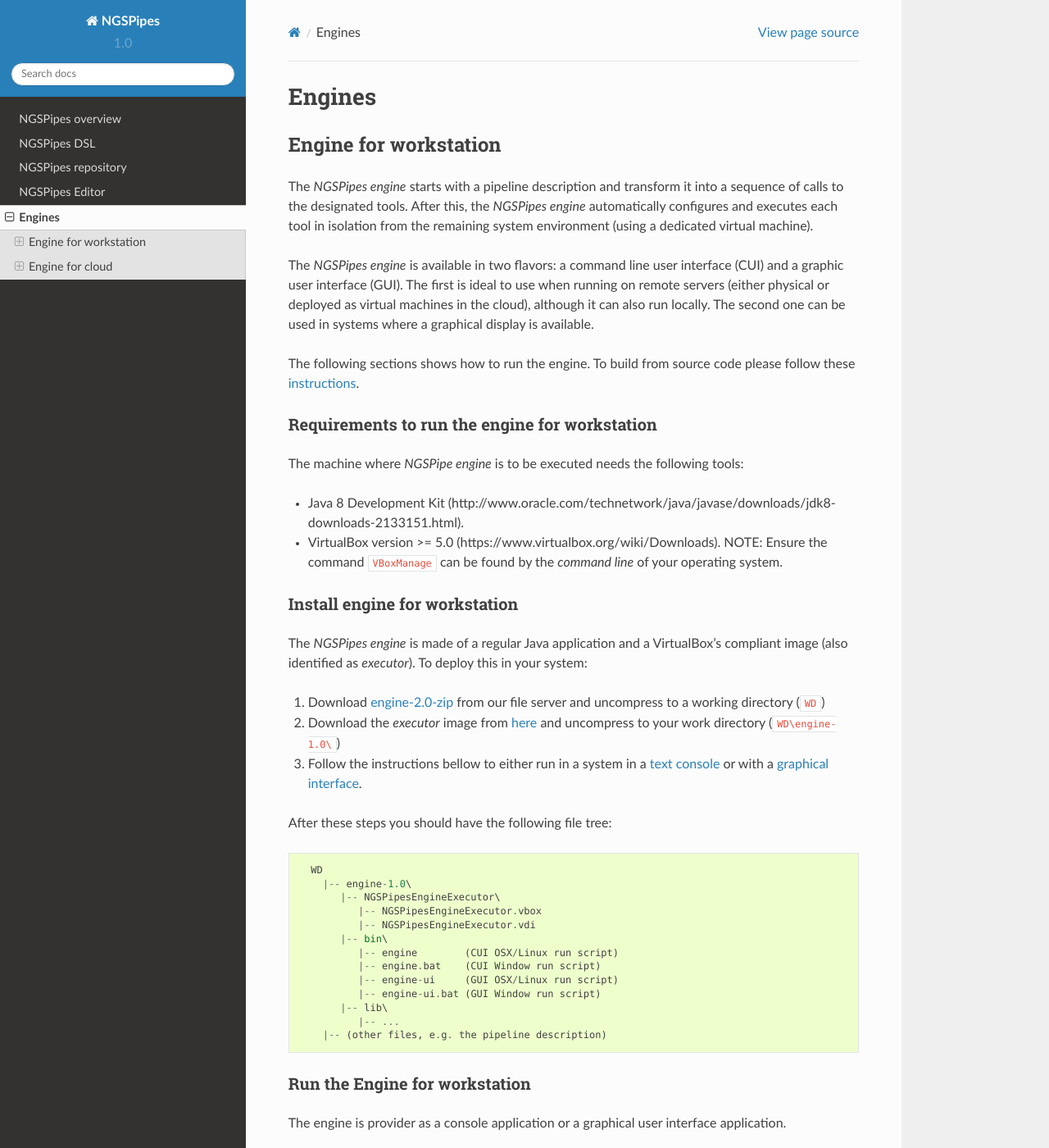
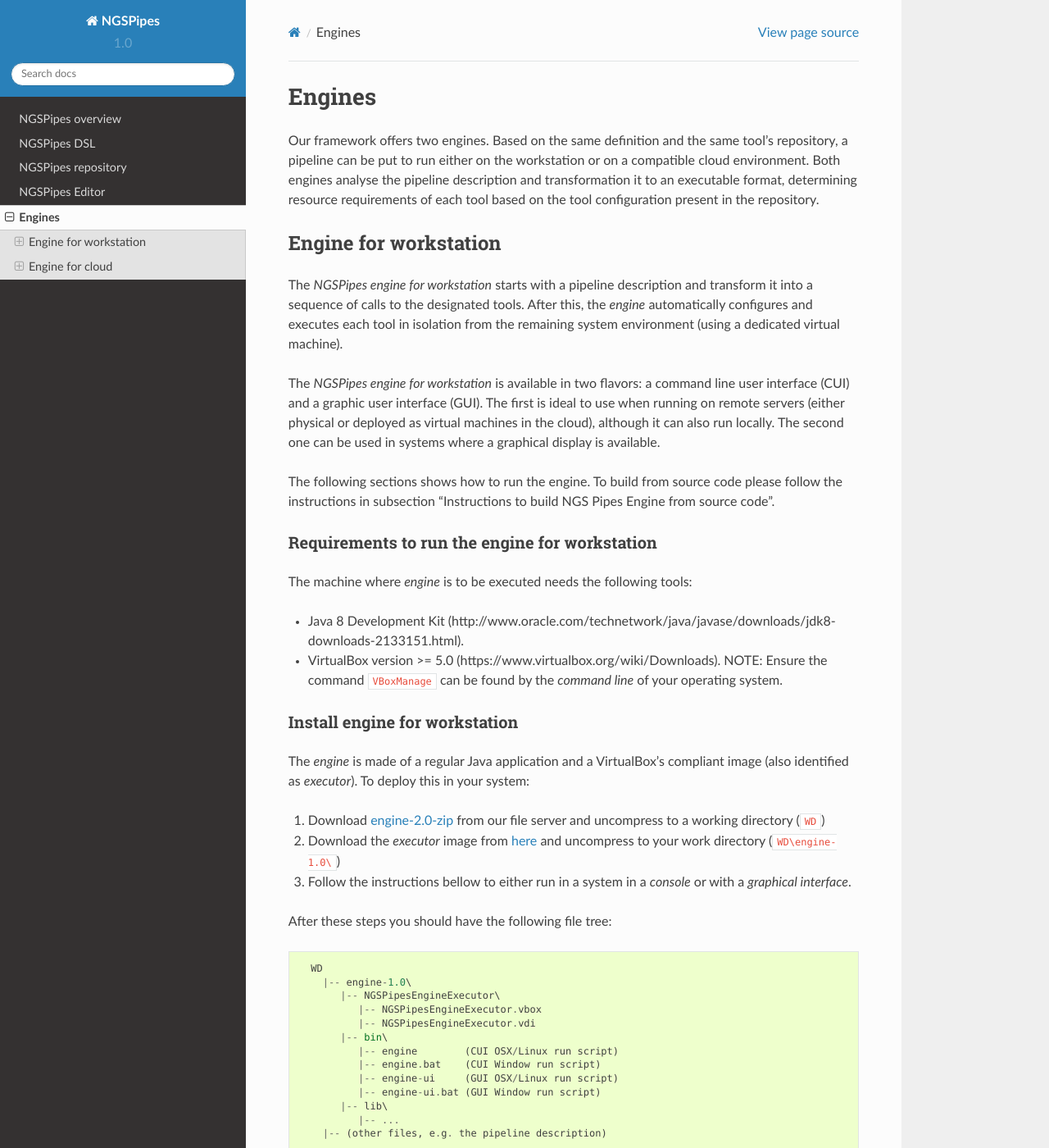
Before and after one commit to ngspipes/main, a Sphinx documentation site: the page built from docs/Engine.md, in a window 1280 px wide and 1400 px high. Shown: the whole window at 82% size. Built offline with Sphinx 7.4.7 and the Read the Docs theme 2.0.0, drawn with Linux system fonts in a browser that asks for light colours; some of the changed text lies outside the part shown.

Commit message:
Changing links

````diff
--- a/docs/Engine.md
+++ b/docs/Engine.md
@@ -1,29 +1,31 @@
 # Engines
+
+Our framework offers two engines. Based on the same definition and the same tool’s repository, a pipeline can be put to run either on the workstation or on a compatible cloud environment. Both engines analyse the pipeline description and transformation it to an executable format, determining resource requirements of each tool based on the tool configuration present in the repository.
 
 ## Engine for workstation
 
-The _NGSPipes engine_ starts with a pipeline description and transform it into a sequence of calls to the designated tools. After this, the _NGSPipes engine_ automatically configures and executes each tool in isolation from the remaining system environment (using a dedicated virtual machine).
+The _NGSPipes engine for workstation_ starts with a pipeline description and transform it into a sequence of calls to the designated tools. After this, the _engine_ automatically configures and executes each tool in isolation from the remaining system environment (using a dedicated virtual machine).
 
-The _NGSPipes engine_ is available in two flavors: a command line user interface (CUI) and a graphic user interface (GUI). The first is ideal to use when running on remote servers (either physical or deployed as virtual machines in the cloud), although it can also run locally. The second one can be used in systems where a graphical display is available.
+The _NGSPipes engine for workstation_ is available in two flavors: a command line user interface (CUI) and a graphic user interface (GUI). The first is ideal to use when running on remote servers (either physical or deployed as virtual machines in the cloud), although it can also run locally. The second one can be used in systems where a graphical display is available.
 
-The following sections shows how to run the engine. To build from source code please follow these [instructions](https://github.com/ngspipes/engine/wiki/Instructions-to-build-NGS-Pipes-Engine-from-source-code).
+The following sections shows how to run the engine. To build from source code please follow the instructions in subsection "Instructions to build NGS Pipes Engine from source code".
 
 
 
 ### Requirements to run the engine for workstation
 
-The machine where _NGSPipe engine_ is to be executed needs the following tools:
+The machine where _engine_ is to be executed needs the following tools:
 
 * Java 8 Development Kit (http://www.oracle.com/technetwork/java/javase/downloads/jdk8-downloads-2133151.html).
 * VirtualBox version >= 5.0 (https://www.virtualbox.org/wiki/Downloads). NOTE: Ensure the command `VBoxManage` can be found by the *command line* of your operating system.
 
 ### Install engine for workstation
 
-The _NGSPipes engine_ is made of a regular Java application and a VirtualBox's compliant image (also identified as _executor_). To deploy this in your system:
+The _engine_ is made of a regular Java application and a VirtualBox's compliant image (also identified as _executor_). To deploy this in your system:
 
 1. Download [engine-2.0-zip](http://link.inesc-id.pt/pipes/engine-2.0.zip) from our file server and uncompress to a working directory (`WD`)
 1. Download the _executor_ image from [here](http://link.inesc-id.pt/pipes/NGSPipesEngineExecutor.zip) and uncompress to your work directory (`WD\engine-1.0\`)
-1. Follow the instructions bellow to either run in a system in a [text console](#console) or with a [graphical interface](#ui).
+1. Follow the instructions bellow to either run in a system in a _console_ or with a _graphical interface_.
 
 After these steps you should have the following file tree:
 
@@ -46,7 +48,7 @@
 
 ###  Run the Engine for workstation
 
-The engine is provider as a console application or a graphical user interface application.
+The engine is provided as a console application or a graphical user interface application.
 
 #### command line tool
 
@@ -84,7 +86,7 @@
 
 ##### Example
 
-A small example with only manadatory arguments (a more complete description is presented in section [Use Case](#usecase)):
+A small example with only manadatory arguments (a more complete description is presented in the subsection "Use case".
 
 ```
   engine-1.0/bin/engine -in /home/ngs/inputs -out /home/ngs/outputs -pipes pipeline.pipes
@@ -104,7 +106,7 @@
 
 #### User interface tool
 
-The GUI version of the _NGSPipes Engine_ allows the same operations but using a graphical interface. When installed at a working directory (`WD`), the tool can be executed in the file explorer of your operating system:
+The GUI version of the _NGSPipes Engine for workstation_ allows the same operations but using a graphical interface. When installed at a working directory (`WD`), the tool can be executed in the file explorer of your operating system:
 
 ##### Windows
 
@@ -146,7 +148,7 @@
 
 ![](_Images/screen-main.png)
 
-There are two main tabs: **Recent pipelines** and **Engines**. The **Recent pipelines** tab lists the last pipelines loaded by the application. It also allows the [configuration](#config) of parameters for a selected pipeline. The **Engines** tab shows the previously used instances. In each engine, different tools can already be installed. The user can choose which instance to execute based on his knowledge of the pipeline.
+There are two main tabs: **Recent pipelines** and **Engines**. The **Recent pipelines** tab lists the last pipelines loaded by the application. It also allows the configuration of parameters for a selected pipeline. The **Engines** tab shows the previously used instances. In each engine, different tools can already be installed. The user can choose which instance to execute based on his knowledge of the pipeline.
 
 ##### Load pipeline
 
@@ -309,17 +311,17 @@
 * the input data and resources assigned to the execution image (CPU (`-cpus`) and memory (`-mem`)).
 
 
-### Instructions to build NGS Pipes Engine from source code
+### Instructions to build NGS Pipes Engine for workstation from source code
 
 #### Requirements
 
-No specific tools must be installed to build the _NGSPipes engine_. The code is available at git hub repository, which can be downloaded as a zip.
+No specific tools must be installed to build the _NGSPipes engine for workstation_. The code is available at git hub repository, which can be downloaded as a zip.
 
 The  source code repository can also be *cloned*. In the last case, the [git version control tool](https://git-scm.com/downloads) must be installed first.
 
 #### Build commands
 
-To build the _NGSPipes engine_ follow these steps:
+To build the _NGSPipes engine for workstation_ follow these steps:
 
 * Download the zip or clone the [git repo](https://github.com/ngspipes/main) to your working directory. The following command will build all the components -- [DSL](https://github.com/ngspipes/dsl/wiki), [Tools repository](https://github.com/ngspipes/tools/wiki) and the [Engine](https://github.com/ngspipes/engine/wiki) (both console and UI version).
    * `cd main`
````
Also changed, not shown: other parts of docs/Engine.md (+4 -4 lines).
